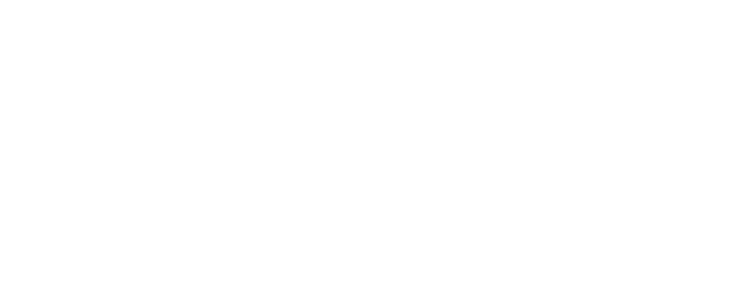
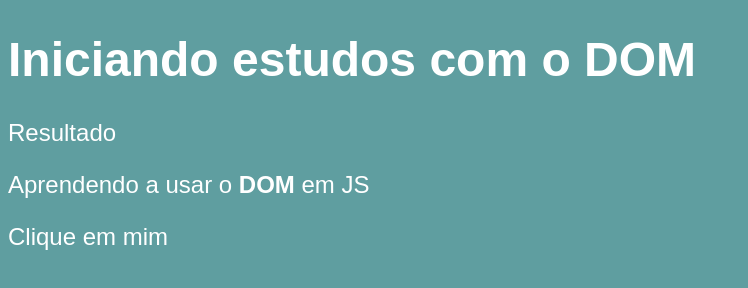
Before and after one commit to brunohenriquedeveloper/JavaScript, a plain HTML site: page aula03/ex01.html in a window 1280 px wide. Shown: the whole page, without its empty margins (0-748 px from the left). Drawn offline with Linux system fonts and the light colour scheme.

Commit message:
Update ex01.html

```diff
--- a/aula03/ex01.html
+++ b/aula03/ex01.html
@@ -3,9 +3,28 @@
 <head>
     <meta charset="UTF-8">
     <meta name="viewport" content="width=device-width, initial-scale=1.0">
-    <title>Document</title>
+    <title>Aprendendo a manipular o Dom</title>
+    <style>
+        body{
+            color: white;
+            background-color: cadetblue;
+            font: normal 18pt Arial;
+        }
+    </style>
 </head>
 <body>
+    <h1>Iniciando estudos com o DOM</h1>
+    <p>Resultado</p>
 
+    <p>Aprendendo a usar o <strong>DOM</strong> em JS</p>
+
+    <div>Clique em mim</div>
+
+    <script>
+        var p1 = window.document.getElementsByTagName('p')[1]
+
+
+
+    </script>
 </body>
 </html>
```
